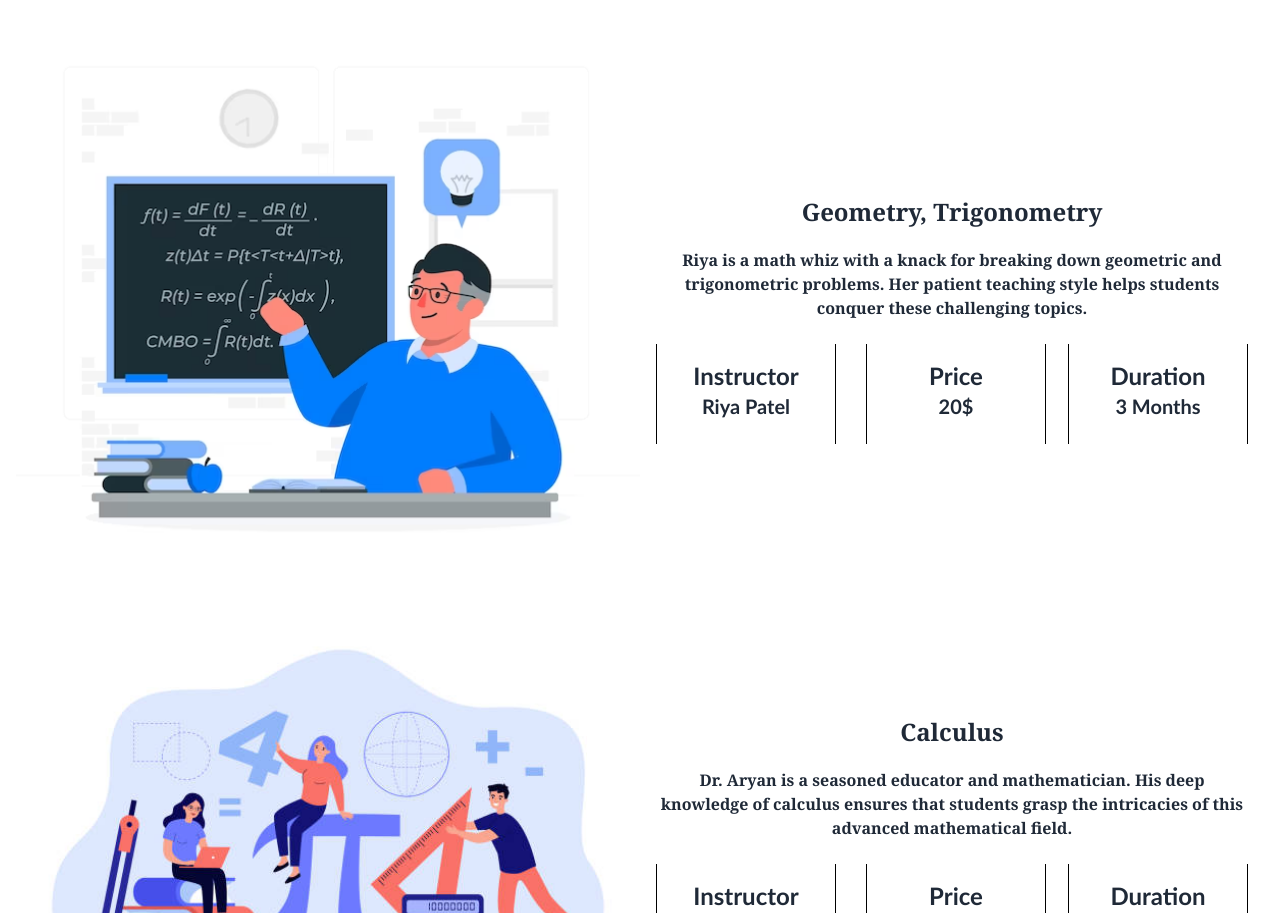
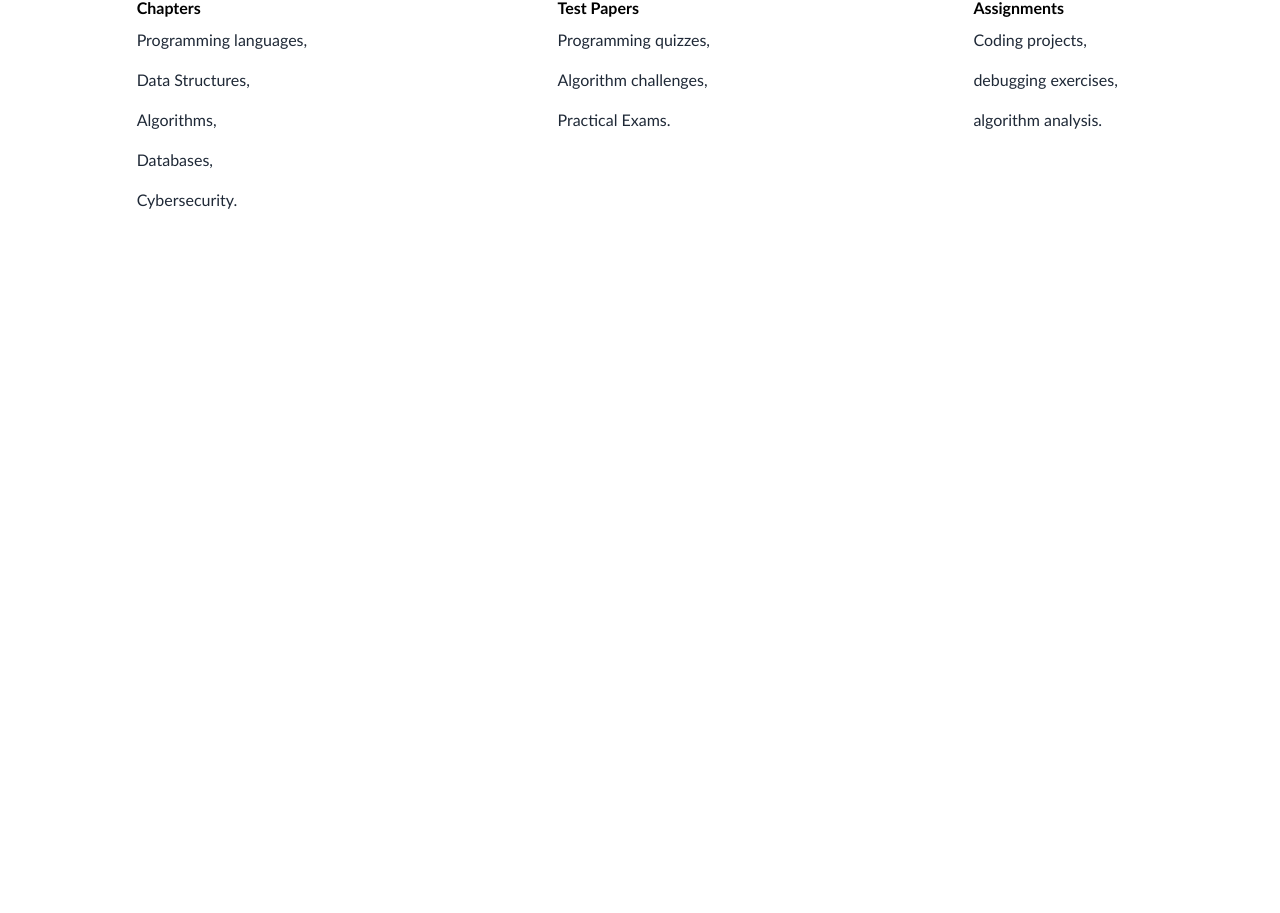
Before and after one commit to soumya-maheshwari/Ed_Tech, a React (Vite) app: page /math in a window 1280 px wide. Shown: the part 819-1732 px from the top of the page. After the commit the page ends 1079 px from the top, so only its background shows below. Built offline with nearby package versions, Linux system fonts and the light colour scheme.

Commit message:
categories page

```diff
--- a/src/components/Comment.jsx
+++ b/src/components/Comment.jsx
@@ -10,7 +10,7 @@ const Comment = () => {
   });
   console.log(commentMsg);
   const user = JSON.parse(localStorage.getItem("userInfo")) ? true : false;
-  const userData = JSON.parse(localStorage.getItem("userInfo")).user;
+  const userData = JSON.parse(localStorage.getItem("userInfo"))?.user;
 
   const handleInput = (e) => {
     const {name, value} = e.target;
@@ -43,6 +43,7 @@ const Comment = () => {
       if(!data) {
         console.log("comment not sent");
       } else {
+        toast.success("Comment Sent Successfully");
         console.log("comment sent successfully");
         setCommentMsg({name:"", email:"", course:"", comment:"", rating:0});
       }
--- a/src/components/Section/ComputerScience.jsx
+++ b/src/components/Section/ComputerScience.jsx
@@ -13,7 +13,7 @@ const ComputerScience = () => {
         <h1 className='z-10 text-4xl font-extrabold font-sans my-5 text-center'>Computer Science</h1>
       </div>
 
-      <div className="container mx-auto px-4">
+      <div className="container mx-auto px-4 ">
       <div className="flex flex-col md:flex-row">
         <div className="w-full md:w-1/2 mb-6 md:mb-0">
           <img
@@ -24,15 +24,14 @@ const ComputerScience = () => {
         </div>
         <div className="flex flex-col justify-center items-center w-full md:w-1/2 p-4">
           <div className="text-center mb-6">
-            <h2 className='font-serif my-5 text-2xl font-bold'>
-                Coding (Python)
+            <h2 className='font-serif my-5 text-2xl text-black font-bold'>
+                Computer Science
             </h2>
             <p className='font-serif font-semibold'>
-                Arkshan is a coding prodigy who demystifies Python programming. His
-                classes equip students with coding skills for the digital age.
+                Arkshan is a coding prodigy who demystifies programming. His classes equip students with coding skills for the digital age.
             </p>
           </div>
-          <div className="flex flex-col md:flex-row justify-between w-full">
+          <div className="flex flex-col md:flex-row justify-between w-full text-black">
             <div className="w-full md:w-[180px] mb-4 md:mb-0 md:mr-2 h-[100px] bg-white p-4 text-center border-l border-r transition duration-500 border-black hover:bg-[#0d6efd] hover:text-white">
               <h3 className='text-2xl font-extrabold'>Instructor</h3>
               <p className='text-lg font-bold'>Arkshan Gupta</p>
@@ -48,40 +47,41 @@ const ComputerScience = () => {
           </div>
         </div>
       </div>
-      <div className="flex flex-col md:flex-row">
-        <div className="w-full md:w-1/2 mb-6 md:mb-0">
-          <img
-            src={image10}
-            alt="Your Image"
-            className="w-full h-auto"
-          />
+      <div className='mb-8 mt-4 flex flex-wrap' >
+        <div className='w-[33%]'>
+          <div className='mx-auto max-w-fit'>
+            <div className='font-bold text-black px-2 w-full'>Chapters </div>
+            <ul className='pb-2'>
+              <li className='p-2'>Programming languages,</li>
+              <li className='p-2'>Data Structures,</li>
+              <li className='p-2'>Algorithms,</li>
+              <li className='p-2'>Databases,</li>
+              <li className='p-2'>Cybersecurity.</li>
+            </ul>
+          </div>
         </div>
-        <div className="flex flex-col justify-center items-center w-full md:w-1/2 p-4">
-          <div className="text-center mb-6">
-            <h2 className='font-serif my-5 text-2xl font-bold'>
-                Cybersecurity
-            </h2>
-            <p className='font-serif font-semibold'>
-                Vinay is a cybersecurity expert who teaches students how to protect
-                digital assets and navigate the ever-evolving cyber landscape.
-            </p>
+        <div className='w-[33%]'>
+          <div className='mx-auto max-w-fit'>
+            <div className='font-bold text-black px-2 w-full'>Test Papers </div>
+            <ul className=' pb-2'>
+              <li className='p-2'>Programming quizzes,</li>
+              <li className='p-2'>Algorithm challenges,</li>
+              <li className='p-2'>Practical Exams.</li>
+            </ul>
           </div>
-          <div className="flex flex-col md:flex-row justify-between w-full">
-            <div className="w-full md:w-[180px] mb-4 md:mb-0 md:mr-2 h-[100px] bg-white p-4 text-center border-l border-r transition duration-500 border-black hover:bg-[#0d6efd] hover:text-white">
-              <h3 className='text-2xl font-extrabold'>Instructor</h3>
-              <p className='text-md font-bold'>Vinay Singh</p>
-            </div>
-            <div className="w-full md:w-[180px] mb-4 md:mb-0 md:mx-2 h-[100px] bg-white p-4 text-center border-l border-r transition duration-500 border-black hover:bg-[#0d6efd] hover:text-white">
-              <h3 className='text-2xl font-extrabold'>Price</h3>
-              <p className='text-xl font-bold'>20$</p>
-            </div>
-            <div className="w-full md:w-[180px] h-[100px] bg-white p-4 text-center border-l border-r transition duration-500 border-black hover:bg-[#0d6efd] hover:text-white">
-              <h3 className='text-2xl font-extrabold'>Duration</h3>
-              <p className='text-xl font-bold'>3 Months</p>
-            </div>
+        </div>
+        <div className='w-[33%]'>
+          <div className='mx-auto max-w-fit'>
+            <div className='font-bold text-black px-2 w-full'>Assignments</div>
+            <ul className=''>
+              <li className='p-2'>Coding projects,</li>
+              <li className='p-2'>debugging exercises,</li>
+              <li className='p-2'>algorithm analysis.</li>
+            </ul>
           </div>
         </div>
       </div>
+
     </div>
     </>
   )
--- a/src/components/Section/Math.jsx
+++ b/src/components/Section/Math.jsx
@@ -14,7 +14,7 @@ const Math = () => {
         <h1 className='z-10 text-4xl font-extrabold font-sans my-5 text-center'>Mathematic</h1>
       </div>
     <div className="container mx-auto px-4">
-      <div className="flex flex-col md:flex-row border border-gray-500 rounded-md mt-4">
+      <div className="flex flex-col md:flex-row">
         <div className="w-full md:w-1/2 mb-6 md:mb-0">
           <img
             src={image1}
@@ -47,69 +47,37 @@ const Math = () => {
           </div>
         </div>
       </div>
-      <div className="flex flex-col md:flex-row">
-        <div className="w-full md:w-1/2 mb-6 md:mb-0">
-          <img
-            src={image2}
-            alt="Your Image"
-            className="w-full h-auto"
-          />
-        </div>
-        <div className="flex flex-col justify-center items-center w-full md:w-1/2 p-4">
-          <div className="text-center mb-6">
-            <h2 className='font-serif my-5 text-2xl font-bold'>
-              Geometry, Trigonometry
-            </h2>
-            <p className='font-serif font-semibold'>
-              Riya is a math whiz with a knack for breaking down geometric and trigonometric problems. Her patient teaching style helps students conquer these challenging topics.
-            </p>
-          </div>
-          <div className="flex flex-col md:flex-row justify-between w-full">
-            <div className="w-full md:w-[180px] mb-4 md:mb-0 md:mr-2 h-[100px] bg-white p-4 text-center border-l border-r transition duration-500 border-black hover:bg-[#0d6efd] hover:text-white">
-              <h3 className='text-2xl font-extrabold'>Instructor</h3>
-              <p className='text-xl font-bold'>Riya Patel</p>
-            </div>
-            <div className="w-full md:w-[180px] mb-4 md:mb-0 md:mx-2 h-[100px] bg-white p-4 text-center border-l border-r transition duration-500 border-black hover:bg-[#0d6efd] hover:text-white">
-              <h3 className='text-2xl font-extrabold'>Price</h3>
-              <p className='text-xl font-bold'>20$</p>
-            </div>
-            <div className="w-full md:w-[180px] h-[100px] bg-white p-4 text-center border-l border-r transition duration-500 border-black hover:bg-[#0d6efd] hover:text-white">
-              <h3 className='text-2xl font-extrabold'>Duration</h3>
-              <p className='text-xl font-bold'>3 Months</p>
-            </div>
+      <div className='mb-8 mt-4 flex flex-wrap' >
+        <div className='w-[33%]'>
+          <div className='mx-auto max-w-fit'>
+            <div className='font-bold text-black px-2 w-full'>Chapters </div>
+            <ul className='pb-2'>
+              <li className='p-2'>Programming languages,</li>
+              <li className='p-2'>Data Structures,</li>
+              <li className='p-2'>Algorithms,</li>
+              <li className='p-2'>Databases,</li>
+              <li className='p-2'>Cybersecurity.</li>
+            </ul>
           </div>
         </div>
-      </div>
-      <div className="flex flex-col md:flex-row">
-        <div className="w-full md:w-1/2 mb-6 md:mb-0">
-          <img
-            src={image3}
-            alt="Your Image"
-            className="w-full h-auto"
-          />
+        <div className='w-[33%]'>
+          <div className='mx-auto max-w-fit'>
+            <div className='font-bold text-black px-2 w-full'>Test Papers </div>
+            <ul className=' pb-2'>
+              <li className='p-2'>Programming quizzes,</li>
+              <li className='p-2'>Algorithm challenges,</li>
+              <li className='p-2'>Practical Exams.</li>
+            </ul>
+          </div>
         </div>
-        <div className="flex flex-col justify-center items-center w-full md:w-1/2 p-4">
-          <div className="text-center mb-6">
-            <h2 className='font-serif my-5 text-2xl font-bold'>
-              Calculus
-            </h2>
-            <p className='font-serif font-semibold'>
-              Dr. Aryan is a seasoned educator and mathematician. His deep knowledge of calculus ensures that students grasp the intricacies of this advanced mathematical field.
-            </p>
-          </div>
-          <div className="flex flex-col md:flex-row justify-between w-full">
-            <div className="w-full md:w-[180px] mb-4 md:mb-0 md:mr-2 h-[100px] bg-white p-4 text-center border-l border-r transition duration-500 border-black hover:bg-[#0d6efd] hover:text-white">
-              <h3 className='text-2xl font-extrabold'>Instructor</h3>
-              <p className='text-lg font-bold'>Dr. Aryan Kumar</p>
-            </div>
-            <div className="w-full md:w-[180px] mb-4 md:mb-0 md:mx-2 h-[100px] bg-white p-4 text-center border-l border-r transition duration-500 border-black hover:bg-[#0d6efd] hover:text-white">
-              <h3 className='text-2xl font-extrabold'>Price</h3>
-              <p className='text-xl font-bold'>20$</p>
-            </div>
-            <div className="w-full md:w-[180px] h-[100px] bg-white p-4 text-center border-l border-r transition duration-500 border-black hover:bg-[#0d6efd] hover:text-white">
-              <h3 className='text-2xl font-extrabold'>Duration</h3>
-              <p className='text-xl font-bold'>3 Months</p>
-            </div>
+        <div className='w-[33%]'>
+          <div className='mx-auto max-w-fit'>
+            <div className='font-bold text-black px-2 w-full'>Assignments</div>
+            <ul className=''>
+              <li className='p-2'>Coding projects,</li>
+              <li className='p-2'>debugging exercises,</li>
+              <li className='p-2'>algorithm analysis.</li>
+            </ul>
           </div>
         </div>
       </div>
--- a/src/components/Section/Science.jsx
+++ b/src/components/Section/Science.jsx
@@ -26,11 +26,11 @@ const Science = () => {
         <div className="flex flex-col justify-center items-center w-full md:w-1/2 p-4">
           <div className="text-center mb-6">
             <h2 className='font-serif my-5 text-2xl font-bold'>
-                Physics
+                Science
             </h2>
             <p className='font-serif font-semibold'>
-            Dr. Manav is a physicist with a passion for teaching. He brings physics
-            concepts to life with real-world examples and interactive experiments
+            Dr. Manav is a science enthusiast with a passion for teaching. He brings different science
+            concepts to life with real-world examples and interactive experiments.
             </p>
           </div>
           <div className="flex flex-col md:flex-row justify-between w-full">
@@ -49,73 +49,37 @@ const Science = () => {
           </div>
         </div>
       </div>
-      <div className="flex flex-col md:flex-row">
-        <div className="w-full md:w-1/2 mb-6 md:mb-0">
-          <img
-            src={image5}
-            alt="Your Image"
-            className="w-full h-auto"
-          />
-        </div>
-        <div className="flex flex-col justify-center items-center w-full md:w-1/2 p-4">
-          <div className="text-center mb-6">
-            <h2 className='font-serif my-5 text-2xl font-bold'>
-                Chemistry
-            </h2>
-            <p className='font-serif font-semibold'>
-                Meera is a chemistry expert who makes the periodic table come alive. Her
-                engaging demonstrations and hands-on experiments make chemistry accessible to
-                all.
-            </p>
-          </div>
-          <div className="flex flex-col md:flex-row justify-between w-full">
-            <div className="w-full md:w-[180px] mb-4 md:mb-0 md:mr-2 h-[100px] bg-white p-4 text-center border-l border-r transition duration-500 border-black hover:bg-[#0d6efd] hover:text-white">
-              <h3 className='text-2xl font-extrabold'>Instructor</h3>
-              <p className='text-xl font-bold'>Meera Sharma</p>
-            </div>
-            <div className="w-full md:w-[180px] mb-4 md:mb-0 md:mx-2 h-[100px] bg-white p-4 text-center border-l border-r transition duration-500 border-black hover:bg-[#0d6efd] hover:text-white">
-              <h3 className='text-2xl font-extrabold'>Price</h3>
-              <p className='text-xl font-bold'>20$</p>
-            </div>
-            <div className="w-full md:w-[180px] h-[100px] bg-white p-4 text-center border-l border-r transition duration-500 border-black hover:bg-[#0d6efd] hover:text-white">
-              <h3 className='text-2xl font-extrabold'>Duration</h3>
-              <p className='text-xl font-bold'>3 Months</p>
-            </div>
+      <div className='mb-8 mt-4 flex flex-wrap' >
+        <div className='w-[33%]'>
+          <div className='mx-auto max-w-fit'>
+            <div className='font-bold text-black px-2 w-full'>Chapters </div>
+            <ul className='pb-2'>
+              <li className='p-2'>Physics</li>
+              <li className='p-2'>Chemistry</li>
+              <li className='p-2'>Biology</li>
+              <li className='p-2'>Earth Science</li>
+              <li className='p-2'>Astronomy.</li>
+            </ul>
           </div>
         </div>
-      </div>
-      <div className="flex flex-col md:flex-row">
-        <div className="w-full md:w-1/2 mb-6 md:mb-0">
-          <img
-            src={image6}
-            alt="Your Image"
-            className="w-full h-auto"
-          />
+        <div className='w-[33%]'>
+          <div className='mx-auto max-w-fit'>
+            <div className='font-bold text-black px-2 w-full'>Test Papers </div>
+            <ul className=' pb-2'>
+              <li className='p-2'>Science quizzes,</li>
+              <li className='p-2'>Unit Tests</li>
+              <li className='p-2'>Comprehensive Exams</li>
+            </ul>
+          </div>
         </div>
-        <div className="flex flex-col justify-center items-center w-full md:w-1/2 p-4">
-          <div className="text-center mb-6">
-            <h2 className='font-serif my-5 text-2xl font-bold'>
-             Biology
-            </h2>
-            <p className='font-serif font-semibold'>
-            Dr. Aisha is a biologist and environmental scientist. Her lessons not only
-            cover biology but also environmental science, fostering an appreciation for the
-            natural world.
-            </p>
-          </div>
-          <div className="flex flex-col md:flex-row justify-between w-full">
-            <div className="w-full md:w-[180px] mb-4 md:mb-0 md:mr-2 h-[100px] bg-white p-4 text-center border-l border-r transition duration-500 border-black hover:bg-[#0d6efd] hover:text-white">
-              <h3 className='text-2xl font-extrabold'>Instructor</h3>
-              <p className='text-lg font-bold'>Dr. Aisha Singh</p>
-            </div>
-            <div className="w-full md:w-[180px] mb-4 md:mb-0 md:mx-2 h-[100px] bg-white p-4 text-center border-l border-r transition duration-500 border-black hover:bg-[#0d6efd] hover:text-white">
-              <h3 className='text-2xl font-extrabold'>Price</h3>
-              <p className='text-xl font-bold'>20$</p>
-            </div>
-            <div className="w-full md:w-[180px] h-[100px] bg-white p-4 text-center border-l border-r transition duration-500 border-black hover:bg-[#0d6efd] hover:text-white">
-              <h3 className='text-2xl font-extrabold'>Duration</h3>
-              <p className='text-xl font-bold'>3 Months</p>
-            </div>
+        <div className='w-[33%]'>
+          <div className='mx-auto max-w-fit'>
+            <div className='font-bold text-black px-2 w-full'>Assignments</div>
+            <ul className=''>
+              <li className='p-2'>Lab Reports</li>
+              <li className='p-2'>Experiments</li>
+              <li className='p-2'>Research Projects</li>
+            </ul>
           </div>
         </div>
       </div>
```
